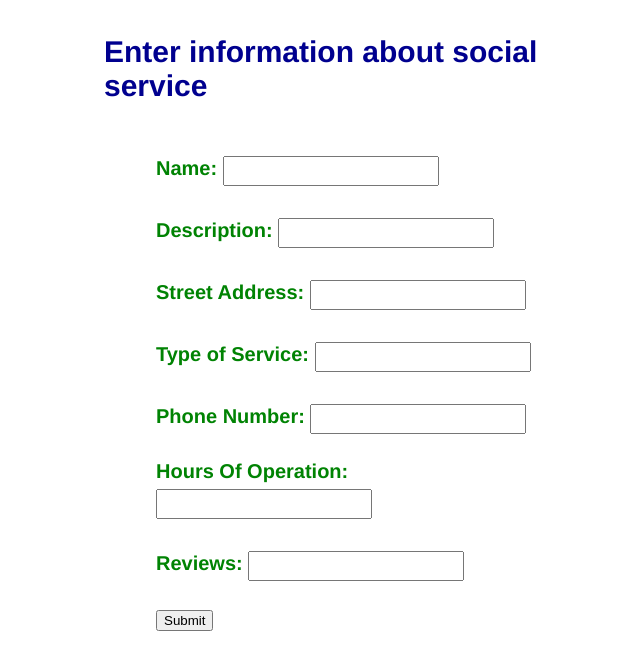
After one commit to BrandenCodd/GoogleImage, a Flask app: page /info/ in a window 1280 px wide. The commit adds this page. Shown: the top 670 px of the page, without its empty margins (284-924 px from the left). Run offline with Flask 2, Linux system fonts and the light colour scheme.

Commit message:
updated the nameing scheme from sign to info for a few files

```diff
--- a/hw2/app.py
+++ b/hw2/app.py
@@ -4,7 +4,7 @@ A flask app for listing charities and social services in portland.
 import flask
 from flask.views import MethodView
 from index import Index
-from sign import Sign
+from info import Info
 
 app = flask.Flask(__name__)       # our Flask app
 
@@ -12,8 +12,8 @@ app.add_url_rule('/',
                  view_func=Index.as_view('index'),
                  methods=["GET"])
 
-app.add_url_rule('/sign/',
-                 view_func=Sign.as_view('sign'),
+app.add_url_rule('/info/',
+                 view_func=Info.as_view('info'),
                  methods=['GET', 'POST'])
 
 if __name__ == '__main__':
--- /dev/null
+++ b/hw2/info.py
@@ -0,0 +1,16 @@
+from flask import redirect, request, url_for, render_template
+from flask.views import MethodView
+import gbmodel
+
+class Info(MethodView):
+    def get(self):
+        return render_template('info.html')
+
+    def post(self):
+        """
+        Accepts POST requests, and processes the form;
+        Redirect to index when completed.
+        """
+        model = gbmodel.get_model()
+        model.insert(request.form['name'], request.form['description'], request.form['streetAddress'],request.form['typesOfService'], request.form['phoneNumber'],request.form['hoursOfOperation'],request.form['reviews'])
+        return redirect(url_for('index'))
--- a/hw2/templates/index.html
+++ b/hw2/templates/index.html
@@ -2,7 +2,7 @@
 {% block content %}
     <h2>Service Information</h2>
 
-    <h3>enter info <a href="{{ url_for('sign') }}">here</a></h3>
+    <h3>enter info <a href="{{ url_for('info') }}">here</a></h3>
     <h3>Entries</h3>
     {% for entry in entries %}
         <p class=entry>
--- /dev/null
+++ b/hw2/templates/info.html
@@ -0,0 +1,15 @@
+{% extends "layout.html" %}
+{% block content %}
+    <h2>Enter information about social service</h2>
+    <form action="{{ url_for('info') }}" method=post>
+    <p class="heading">Name: <input type=text name=name>
+    <p class="heading">Description: <input type=text name=description>
+    <p class="heading">Street Address: <input type=text name=streetAddress>
+    <p class="heading">Type of Service: <input type=text name=typesOfService>
+    <p class="heading">Phone Number: <input type=text name=phoneNumber>
+    <p class="heading">Hours Of Operation: <input type=text name=hoursOfOperation>
+	<p class="heading">Reviews: <input type=text name=reviews>
+
+	<p><input type=submit value=Submit></p>
+    </form>
+{% endblock %}
```
